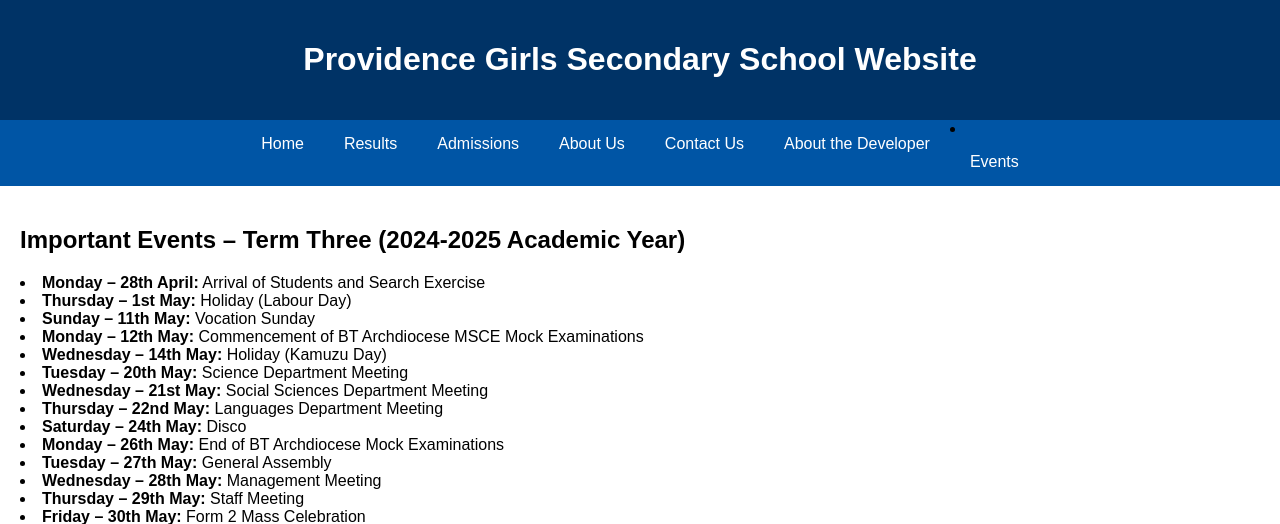
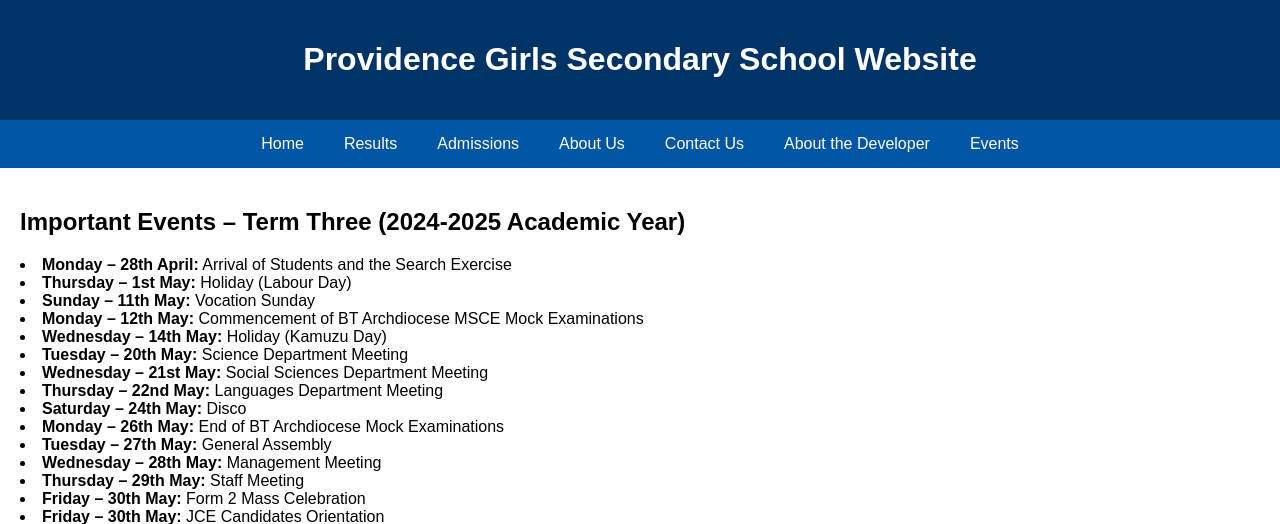
Before and after one commit to harrismauyano/providence_website, a Django app: page /events/ in a window 1280 px wide. Shown: the top 524 px of the page. Run offline with Django 4.2, Linux system fonts and the light colour scheme.

Commit message:
Events Alignment

```diff
--- a/main/templates/main/base.html
+++ b/main/templates/main/base.html
@@ -45,7 +45,7 @@
         <a href="{% url 'about' %}">About Us</a>
         <a href="{% url 'contact' %}">Contact Us</a>
         <a href="{% url 'developer' %}">About the Developer</a>
-        <li><a href="{% url 'events' %}">Events</a></li>
+        <a href="{% url 'events' %}">Events</a>
 
     </nav>
     <div class="content">
--- a/main/templates/main/events.html
+++ b/main/templates/main/events.html
@@ -2,7 +2,7 @@
 
 {% block content %}
     <h2>Important Events – Term Three (2024-2025 Academic Year)</h2>
-        <li><strong>Monday – 28th April:</strong> Arrival of Students and Search Exercise</li>
+        <li><strong>Monday – 28th April:</strong> Arrival of Students and the Search Exercise</li>
         <li><strong>Thursday – 1st May:</strong> Holiday (Labour Day)</li>
         <li><strong>Sunday – 11th May:</strong> Vocation Sunday</li>
         <li><strong>Monday – 12th May:</strong> Commencement of BT Archdiocese MSCE Mock Examinations</li>
```
